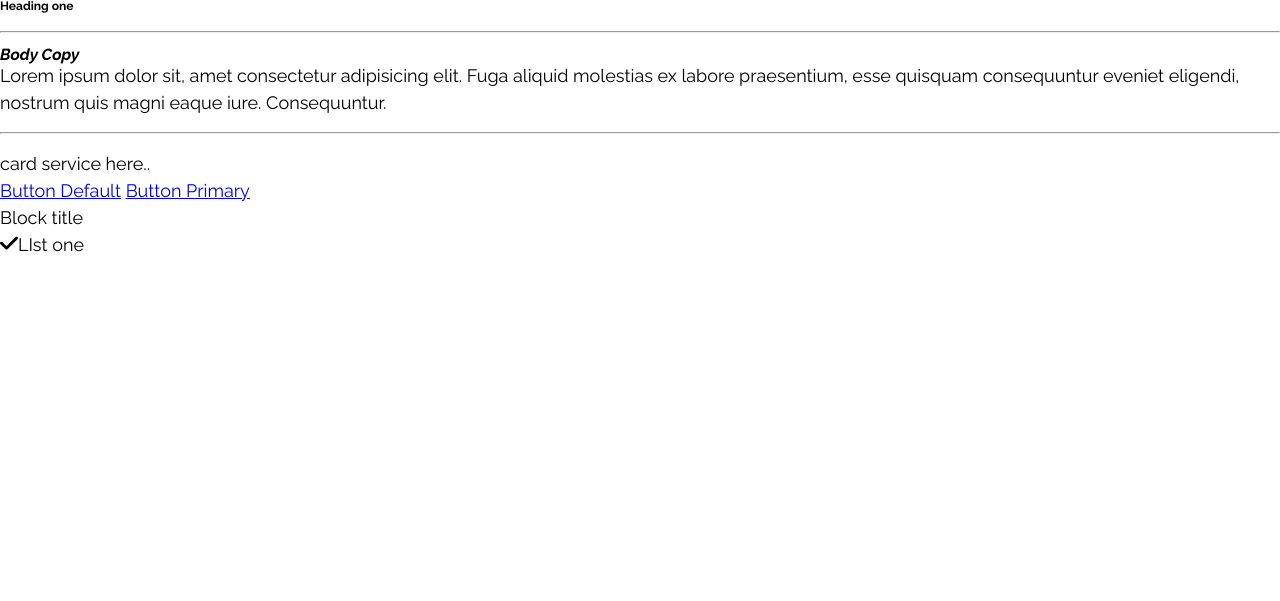
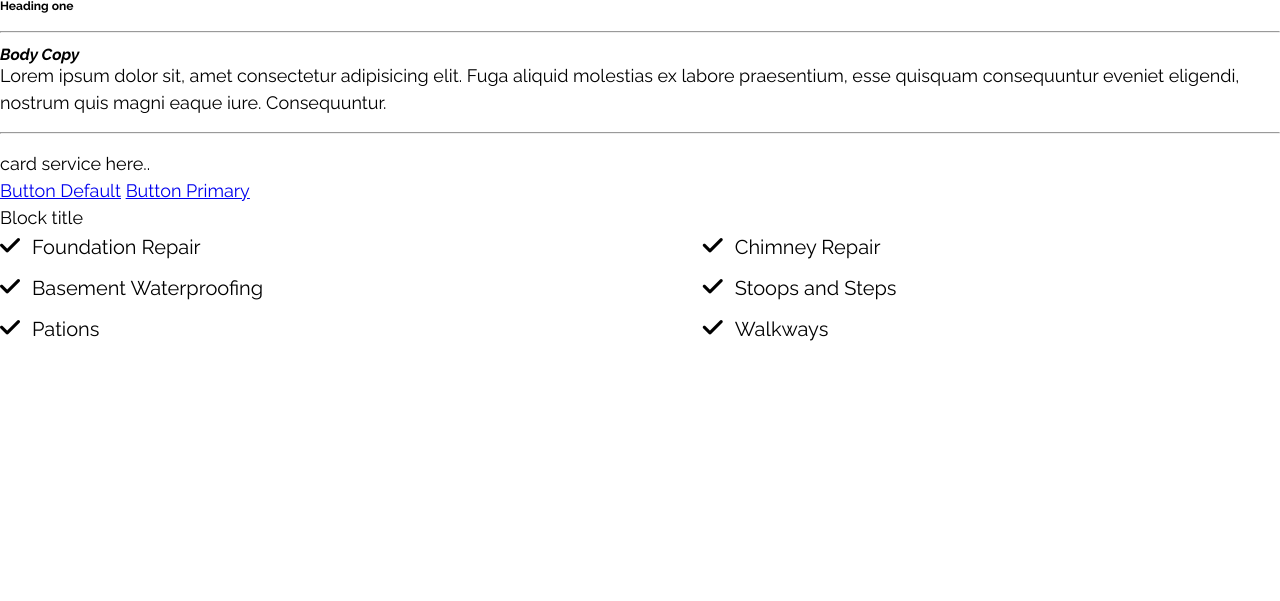
Before and after one commit to Aashik81443/top-rank, a PHP site: page / in a window 1280 px wide. Shown: the part 199-800 px from the top of the page. Run offline with PHP 8.4, Linux system fonts and the light colour scheme; some web fonts are replaced.

Commit message:
ul-list-updated

```diff
--- a/assets/css/components/list-check.css
+++ b/assets/css/components/list-check.css
@@ -1,3 +1,22 @@
-.list-check ul li{
+.checkmark li{
+    font-size:1.25rem;
+    line-height: 1.6;
+    color:--blue-900;
+}
 
+ul{
+    list-style: none;
 }
+
+.icon-tick{
+padding-right:12px;
+color:--blue;
+}
+
+.checkmark{
+    display: grid;
+    grid-template-columns: auto auto;
+    column-gap:56px;
+    row-gap:9px;
+    padding-bottom: 48px;
+}
--- a/components/list-check.php
+++ b/components/list-check.php
@@ -1,5 +1,10 @@
-<div class="list-check">
- <ul>
-  <li><i class="icon-tick"></i>LIst one</li>
- </ul>
+<div class="check">
+    <ul class="checkmark">
+         <li> <i class="icon-tick"></i>Foundation Repair</li>
+         <li><i class="icon-tick"></i>Chimney Repair</li>
+         <li><i class="icon-tick"></i>Basement Waterproofing</li>
+         <li><i class="icon-tick"></i>Stoops and Steps</li>
+         <li><i class="icon-tick"></i>Pations</li>
+         <li><i class="icon-tick"></i>Walkways</li>
+    </ul>
 </div>
```
